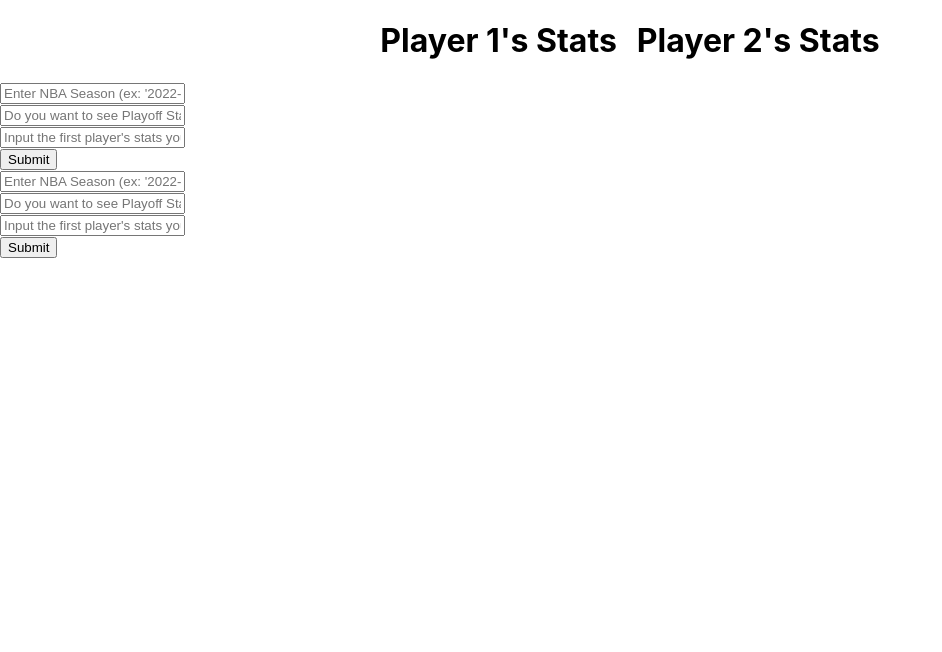
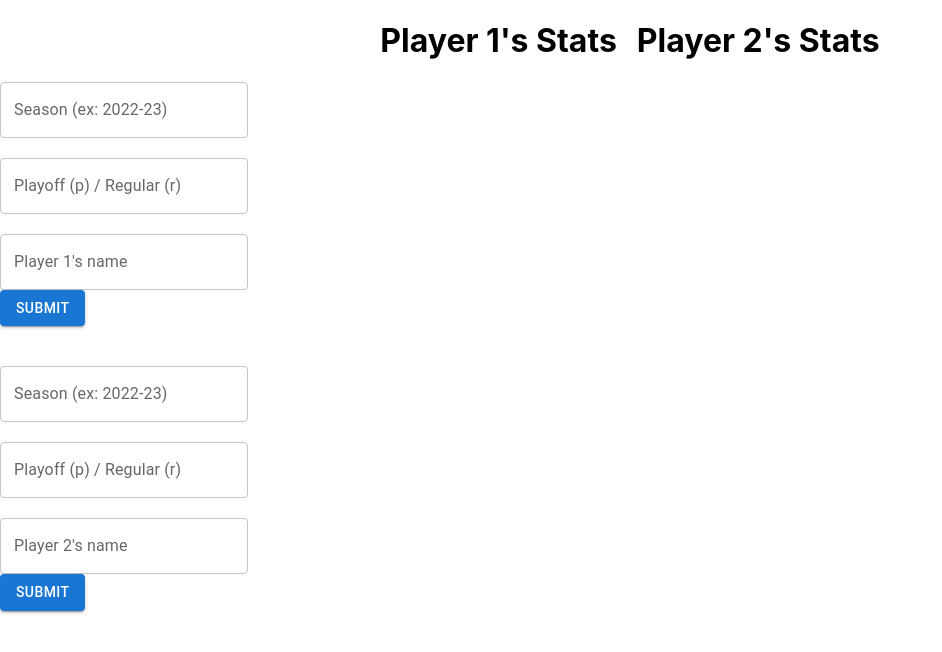
Before and after one commit to varun-kanna/nba-player-app, a React (Create React App) app: page / in a window 1280 px wide. Shown: the top 652 px of the page, without its empty margins (0-942 px from the left). Built offline with nearby package versions, Linux system fonts and the light colour scheme.

Commit message:
styled it with MUI

```diff
--- a/src/App.jsx
+++ b/src/App.jsx
@@ -1,5 +1,7 @@
 import { React, useState, useEffect } from 'react';
 import data from './data';
+import Button from '@mui/material/Button';
+import TextField from '@mui/material/TextField';
 
 // Utilize the URL to find the specific player data
 const getPlayerData = (chosenPlayer, data) => {
@@ -12,7 +14,14 @@
 
 function App() {
 	const [player1, setPlayer1] = useState(null);
+	const [season1, setSeason1] = useState('');
+	const [seasonType1, setSeasonType1] = useState('');
+	const [playerName1, setPlayerName1] = useState('');
+
 	const [player2, setPlayer2] = useState(null);
+	const [season2, setSeason2] = useState('');
+	const [seasonType2, setSeasonType2] = useState('');
+	const [playerName2, setPlayerName2] = useState('');
 
 	const fetchData = async (year, type, player, setPlayer) => {
 		try {
@@ -28,15 +37,23 @@
 
 	const handleSubmit = async (e) => {
 		e.preventDefault();
-		const year = e.target[0].value;
-		const type =
-			e.target[1].value.toLowerCase() === 'r' ? 'Regular%20Season' : 'Playoffs';
-		const player = e.target[2].value;
-		const whichPlayer =
-			e.target[3].value === 'player1' ? setPlayer1 : setPlayer2;
-		fetchData(year, type, player, whichPlayer);
+		if (e.target[6].value === 'player1') {
+			const year = season1;
+			const type =
+				seasonType1.toLowerCase() === 'r' ? 'Regular%20Season' : 'Playoffs';
+			const player = playerName1;
+			fetchData(year, type, player, setPlayer1);
+			return;
+		} else {
+			const year = season2;
+			const type =
+				seasonType2.toLowerCase() === 'r' ? 'Regular%20Season' : 'Playoffs';
+			const player = playerName2;
+			fetchData(year, type, player, setPlayer2);
+			return;
+		}
 	};
-	console.log(data);
+
 	return (
 		<div className='App'>
 			<div className='players-container'>
@@ -46,7 +63,7 @@
 						{player1 &&
 							player1.map((stat, index) => (
 								<li key={index}>
-									{data[index]} : {stat}
+									<strong>{data[index]}:</strong> : {stat}
 								</li>
 							))}
 					</ul>
@@ -57,7 +74,7 @@
 						{player2 &&
 							player2.map((stat, index) => (
 								<li key={index}>
-									{data[index]} : {stat}
+									<strong>{data[index]}:</strong> {stat}
 								</li>
 							))}
 					</ul>
@@ -65,38 +82,54 @@
 			</div>
 			{!player1 && (
 				<form onSubmit={handleSubmit}>
-					<input type='text' placeholder="Enter NBA Season (ex: '2022-23'): " />
-					<br />
-					<input
-						type='text'
-						placeholder='Do you want to see Playoff Stats(p) or Regular Season stats (r): '
+					<TextField
+						label='Season (ex: 2022-23)'
+						onChange={(e) => setSeason1(e.target.value)}
 					/>
 					<br />
-					<input
-						type='text'
-						placeholder="Input the first player's stats you want to see: "
+					<br />
+					<TextField
+						label='Playoff (p) / Regular (r)'
+						onChange={(e) => setSeasonType1(e.target.value)}
+					/>
+					<br />
+					<br />
+					<TextField
+						label="Player 1's name"
+						onChange={(e) => setPlayerName1(e.target.value)}
 					/>
 					<br />
 					<input type='hidden' value='player1' />
-					<button type='submit'>Submit</button>
+					<Button type='submit' variant='contained'>
+						Submit
+					</Button>
 				</form>
 			)}
 			{!player2 && (
 				<form onSubmit={handleSubmit}>
-					<input type='text' placeholder="Enter NBA Season (ex: '2022-23'): " />
 					<br />
-					<input
-						type='text'
-						placeholder='Do you want to see Playoff Stats(p) or Regular Season stats (r): '
+					<br />
+					<TextField
+						label='Season (ex: 2022-23)'
+						onChange={(e) => setSeason2(e.target.value)}
 					/>
 					<br />
-					<input
-						type='text'
-						placeholder="Input the first player's stats you want to see: "
+					<br />
+					<TextField
+						label='Playoff (p) / Regular (r)'
+						onChange={(e) => setSeasonType2(e.target.value)}
+					/>
+					<br />
+					<br />
+					<TextField
+						label="Player 2's name"
+						onChange={(e) => setPlayerName2(e.target.value)}
 					/>
 					<br />
 					<input type='hidden' value='player2' />
-					<button type='submit'>Submit</button>
+					<Button type='submit' variant='contained'>
+						Submit
+					</Button>
 				</form>
 			)}
 		</div>
--- a/src/index.css
+++ b/src/index.css
@@ -5,11 +5,6 @@
 		sans-serif;
 	-webkit-font-smoothing: antialiased;
 	-moz-osx-font-smoothing: grayscale;
-}
-
-code {
-	font-family: source-code-pro, Menlo, Monaco, Consolas, 'Courier New',
-		monospace;
 }
 
 .players-container {
@@ -20,3 +15,7 @@
 .players-container div {
 	margin-right: 20px;
 }
+
+.bold-text {
+	font-weight: bold;
+}
```
